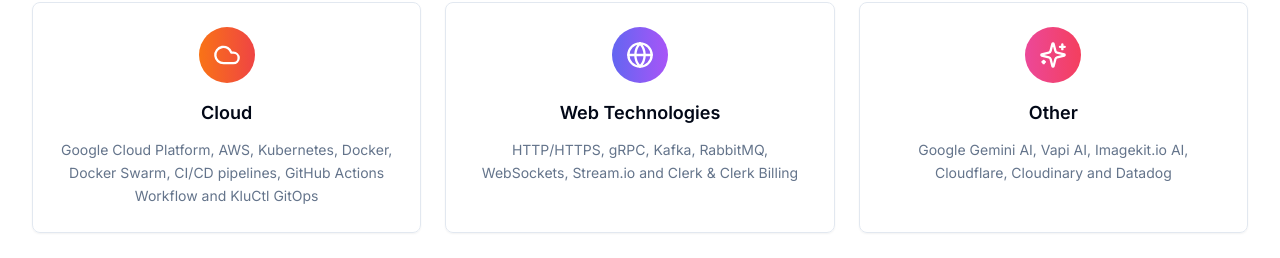
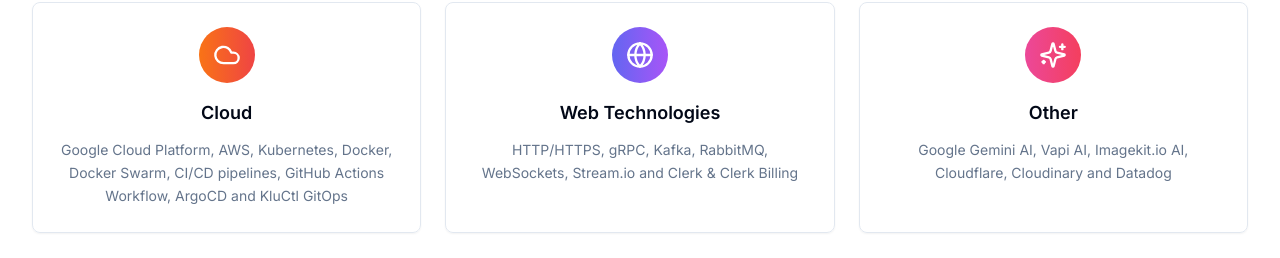
Before and after one commit to EvanHuang7/portfolio-app, a Next.js app: page / in a window 1280 px wide. Shown: the part 1476-1734 px from the top of the page. Built offline with nearby package versions, Linux system fonts and the light colour scheme.

Commit message:
update the cloud skill card in skill section

```diff
--- a/components/Skills.tsx
+++ b/components/Skills.tsx
@@ -40,7 +40,7 @@
       icon: <Cloud size={28} />,
       title: "Cloud",
       description:
-        "Google Cloud Platform, AWS, Kubernetes, Docker, Docker Swarm, CI/CD pipelines, GitHub Actions Workflow and KluCtl GitOps",
+        "Google Cloud Platform, AWS, Kubernetes, Docker, Docker Swarm, CI/CD pipelines, GitHub Actions Workflow, ArgoCD and KluCtl GitOps",
       color: "from-orange-500 to-red-500",
     },
     {
```
